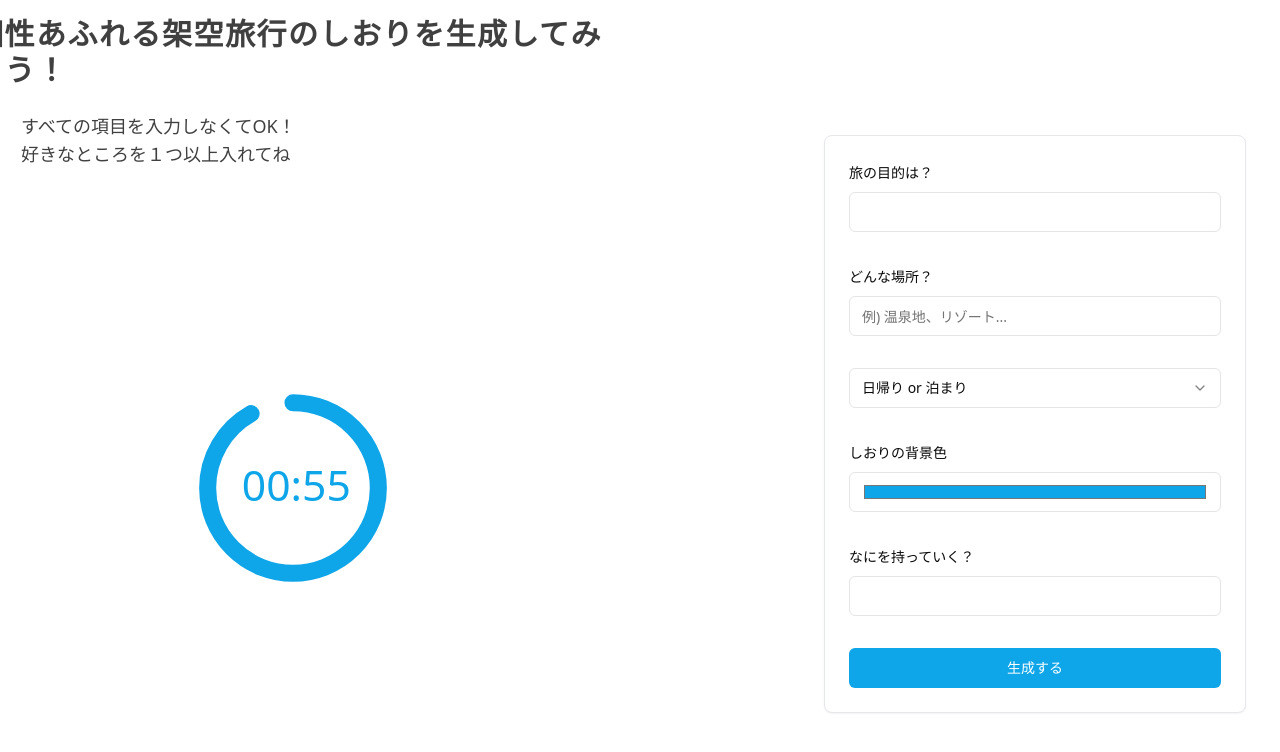
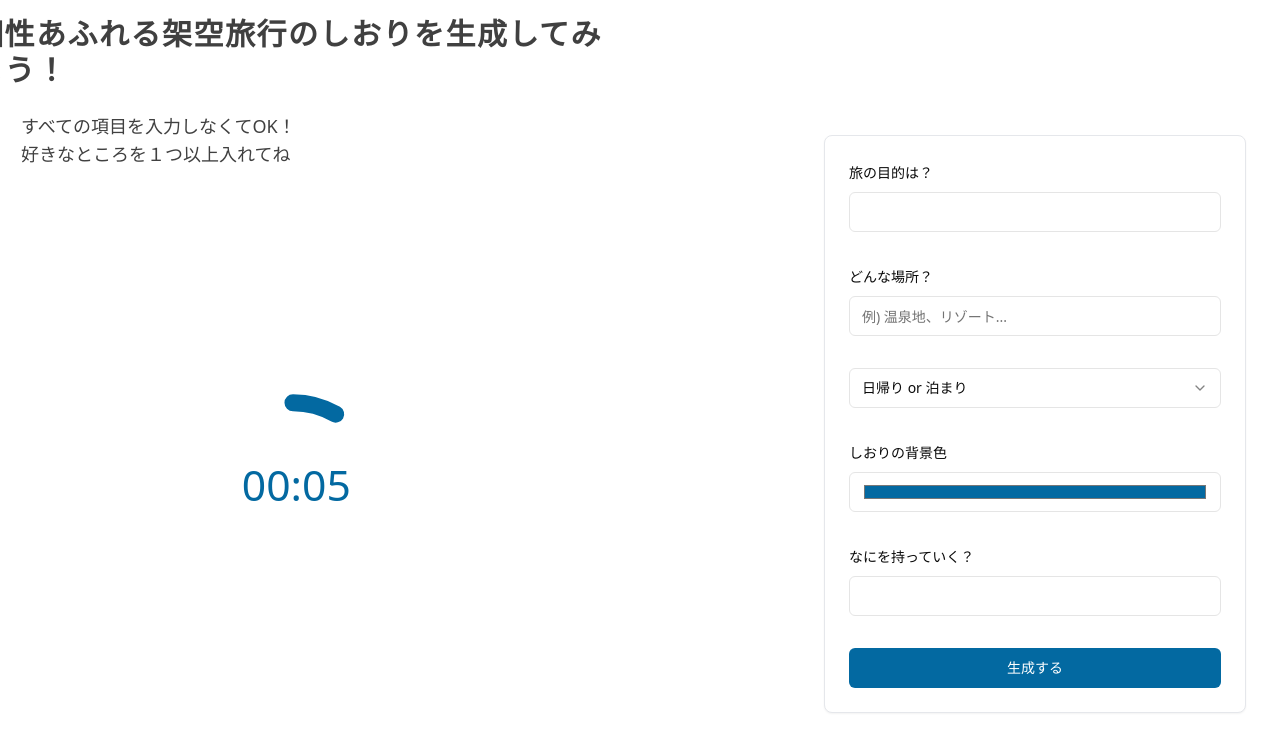
Before and after one commit to prog8-fukurou/frontend, a React (Vite) app: page /playing in a window 1280 px wide. Shown: the top 752 px of the page. Built offline with nearby package versions, Linux system fonts and the light colour scheme.

Commit message:
feat: Update background color in PromptForm component

```diff
--- a/src/components/PromptForm.tsx
+++ b/src/components/PromptForm.tsx
@@ -18,25 +18,21 @@ const formSchema = z.object({
 	belongings: z.string().optional(),
 });
 
-export function PromptForm() {
-	// ...
-	// 1. Define your form.
+export function PromptForm(props: any) {
 	const form = useForm<z.infer<typeof formSchema>>({
 		resolver: zodResolver(formSchema),
 		defaultValues: {
 			purpose: '',
 			category: '',
 			overnight: '',
-			backgroundColor: '#0ea5e9',
+			backgroundColor: '#0369A1',
 			belongings: '',
 		},
 	});
 
 	// 2. Define a submit handler.
 	function onSubmit(values: z.infer<typeof formSchema>) {
-		// Do something with the form values.
-		// ✅ This will be type-safe and validated.
-		console.log(values);
+		props.changePrompt(values);
 	}
 	return (
 		<Card className="w-[500px] p-6">
@@ -114,7 +110,7 @@ export function PromptForm() {
 							</FormItem>
 						)}
 					/>
-					<Button type="submit" className="text-white bg-sky-500 w-full">
+					<Button type="submit" className="text-white bg-sky-700 w-full">
 						生成する
 					</Button>
 				</form>
--- a/src/pages/Playing.tsx
+++ b/src/pages/Playing.tsx
@@ -1,8 +1,7 @@
 'use client';
 
 import PromptForm from '@/components/PromptForm';
-import { useState } from 'react';
-import { useEffect } from 'react';
+import { useState, useEffect } from 'react';
 
 export const Progress = (props: { time: any }) => {
 	// SVGの描画サイズ
@@ -25,7 +24,7 @@ export const Progress = (props: { time: any }) => {
 					r={radius}
 					cx={size / 2}
 					cy={size / 2}
-					stroke="#0ea5e9"
+					stroke="#0369A1"
 					strokeWidth="4"
 					fill="#ffffff"
 					strokeLinecap="round"
@@ -33,7 +32,7 @@ export const Progress = (props: { time: any }) => {
 					strokeDashoffset={strokeDashoffset}
 					values={props.time}
 				/>
-				<text x={(size + 2) / 2} y={63} writing-mode={'tb'} fill="#0ea5e9" fontSize={10}>
+				<text x={(size + 2) / 2} y={63} writingMode={'tb'} fill="#0369A1" fontSize={10}>
 					{Math.floor(props.time / 60)
 						.toString()
 						.padStart(2, '0')}
@@ -45,8 +44,9 @@ export const Progress = (props: { time: any }) => {
 };
 
 export function Playing() {
-	const [time, setTime] = useState(60);
+	const [time, setTime] = useState(10);
 	const [preview, setPreview] = useState(false);
+	const [prompt, setPrompt] = useState();
 	useEffect(() => {
 		const interval = setInterval(() => {
 			setTime((prevTime) => (prevTime > 0 ? prevTime - 1 : prevTime));
@@ -56,10 +56,30 @@ export function Playing() {
 	const changePreview = () => {
 		setPreview(!preview);
 	};
-
+	const changePrompt = (prompt: any) => {
+		fetch(`${process.env.VITE_API_URL}/prompt`, {
+			method: 'POST',
+			headers: {
+				'Content-Type': 'application/json',
+			},
+			body: JSON.stringify(prompt),
+		})
+			.then((response) => response.json())
+			.then((data) => {
+				setPrompt(data);
+				setPreview(true);
+			})
+			.catch((error) => {
+				console.error('Error:', error);
+			});
+	};
 	return (
 		<>
 			<div className="h-screen w-screen overflow-hidden">
+				{time < 0 ? (
+					<>ゲーム終了時の画面</>
+				) : (
+					<>
 						{preview ? (
 							<>
 								<div className="flex w-full m-12">
@@ -79,7 +99,7 @@ export function Playing() {
 									</div>
 									<div className="w-1/3"></div>
 								</div>
-						<div className="w-full flex items-center justify-center">ここにしおりのコンポーネントを入れる</div>
+								<div className="w-full flex items-center justify-center">{prompt}</div>
 							</>
 						) : (
 							<div className="w-full h-full m-6 flex items-center justify-center">
@@ -97,10 +117,12 @@ export function Playing() {
 									</div>
 									<div className="w-full lg:w-1/2 lg:p-[10rem] flex items-center justify-center">
 										{/* プロンプトフォームコンポーネント */}
-								<PromptForm />
+										<PromptForm changePrompt={changePrompt} />
 									</div>
 								</div>
 							</div>
+						)}
+					</>
 				)}
 			</div>
 		</>
```
Lines whose indentation alone changed are shown as unchanged.
